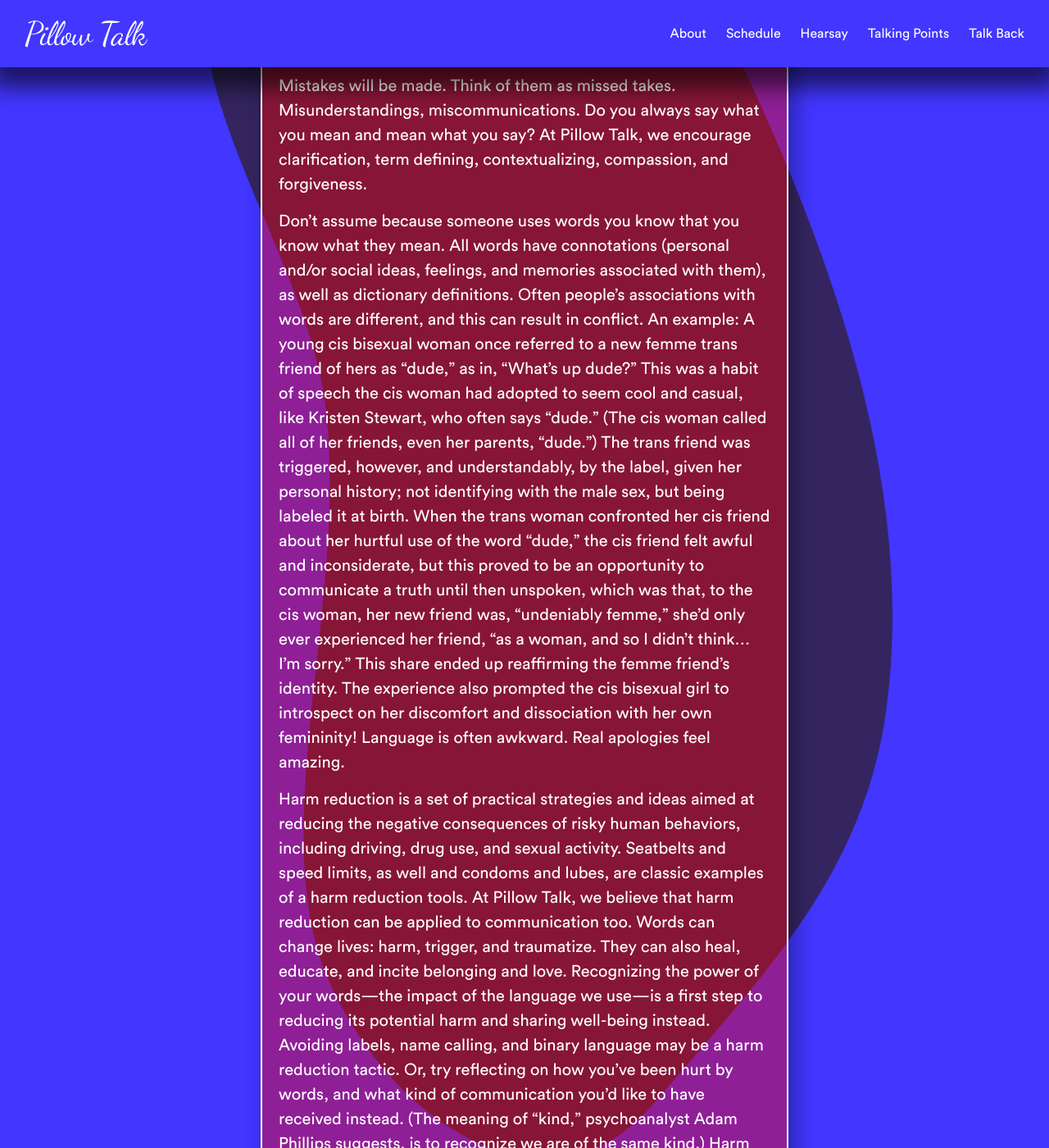
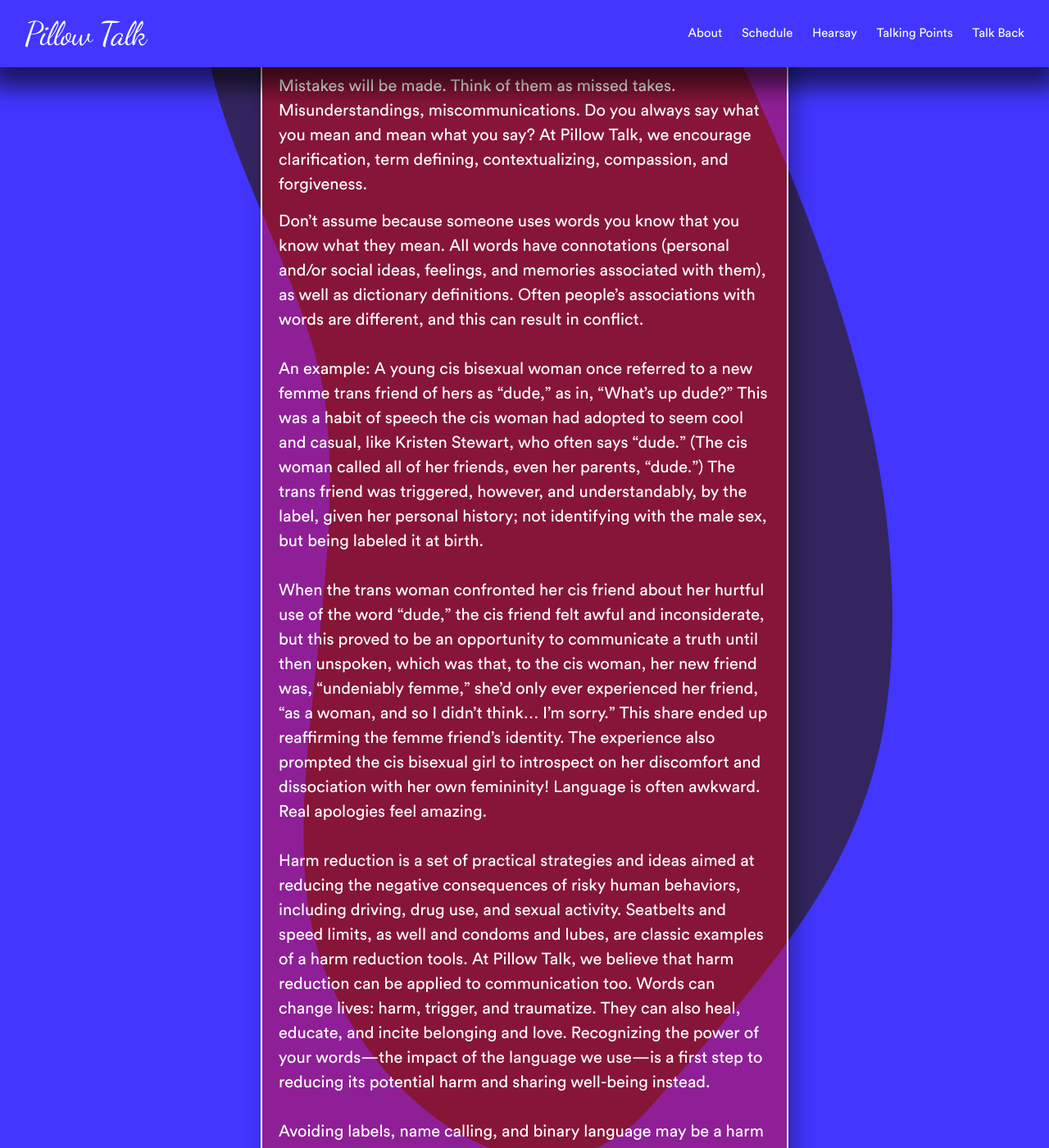
Before and after one commit to puppycodes/pillowtalk, a Jekyll site: the page built from talking-points.md, in a window 1280 px wide and 1400 px high, scrolled down 4821 px. Shown: the whole window at 82% size. Built offline with Jekyll 4.4.1, drawn with Linux system fonts in a browser that asks for light colours; nearby versions of some CDN libraries; some of the changed text lies outside the part shown.

Commit message:
update spacing etc

```diff
--- a/_includes/footer.html
+++ b/_includes/footer.html
@@ -1,5 +1,8 @@
 <footer class="site-footer">
 
 
+<span><a href="facebook.com">Facebook</a></span>
+<span><a href="instagram.com">Instagram</a></span>
+<span>email@somthing.com</span>
 
 </footer>
--- a/_sass/_layout.scss
+++ b/_sass/_layout.scss
@@ -19,6 +19,7 @@
 .page-content .wrapper {
   margin: 0;
   padding: 0;
+  max-width: 100%;
 }
 
 .site-title {
@@ -67,7 +68,7 @@
         position: absolute;
         top: 9px;
         right: 30px;
-        background-color: rgba(25, 25, 25, 0.7);
+        background-color: rgb(66, 55, 255);
         border-radius: 5px;
         text-align: right;
 
@@ -77,7 +78,7 @@
             width: 36px;
             height: 26px;
             line-height: 0;
-            padding-top: 10px;
+            padding-top: 18px;
             text-align: center;
 
             > svg {
@@ -85,7 +86,7 @@
                 height: 15px;
 
                 path {
-                    fill: $grey-color-dark;
+                    fill: #fff;
                 }
             }
         }
@@ -114,8 +115,13 @@
  * Site footer
  */
 .site-footer {
-    padding: $spacing-unit 0;
+    padding: 5%;
+    border-top: 2px solid white;
 
+}
+
+.site-footer span {
+      margin-left: 15px;
 }
 
 .footer-heading {
--- a/css/main.scss
+++ b/css/main.scss
@@ -44,7 +44,7 @@
 // Our variables
 $base-font-family: Circular Std Book;
 $title-font-family: Dancing Script;
-$base-font-size:   16px;
+$base-font-size:   15px;
 $small-font-size:  $base-font-size * 0.875;
 $base-line-height: 1.5;
 
@@ -197,7 +197,8 @@
   margin-bottom: 20px;
   left: -20px;
   padding-bottom: 10px;
-  top: -10px;
+  padding-top: 100px;
+  margin-top: -100px;
   padding-right: 20px;
   padding-left: 20px;
   position: relative;
@@ -217,7 +218,11 @@
   border: 0;
   box-shadow: none;
   background-color: transparent;
-  max-width: 625px;
+  width: 100%;
+  max-width: 100%;
+  top: -50px;
+  position: relative;
+  border: none;
 }
 
 .full {
@@ -231,7 +236,7 @@
   width: auto;
       margin: auto;
       position: relative;
-      border: 2px solid white;
+      border: none;
       box-shadow: 8px 8px 21px 3px #00000047;
 }
 
--- a/talking-points.md
+++ b/talking-points.md
@@ -15,26 +15,46 @@
 
 Mistakes will be made. Think of them as missed takes. Misunderstandings, miscommunications. Do you always say what you mean and mean what you say? At Pillow Talk, we encourage clarification, term defining, contextualizing, compassion, and forgiveness.
 
-Don’t assume because someone uses words you know that you know what they mean. All words have connotations (personal and/or social ideas, feelings, and memories associated with them), as well as dictionary definitions. Often people’s associations with words are different, and this can result in conflict. An example: A young cis bisexual woman once referred to a new femme trans friend of hers as “dude,” as in, “What’s up dude?” This was a habit of speech the cis woman had adopted to seem cool and casual, like Kristen Stewart, who often says “dude.” (The cis woman called all of her friends, even her parents, “dude.”) The trans friend was triggered, however, and understandably, by the label, given her personal history; not identifying with the male sex, but being labeled it at birth. When the trans woman confronted her cis friend about her hurtful use of the word “dude,” the cis friend felt awful and inconsiderate, but this proved to be an opportunity to communicate a truth until then unspoken, which was that, to the cis woman, her new friend was, “undeniably femme,” she’d only ever experienced her friend, “as a woman, and so I didn’t think… I’m sorry.” This share ended up reaffirming the femme friend’s identity. The experience also prompted the cis bisexual girl to introspect on her discomfort and dissociation with her own femininity! Language is often awkward. Real apologies feel amazing.
-
-Harm reduction is a set of practical strategies and ideas aimed at reducing the negative consequences of risky human behaviors, including driving, drug use, and sexual activity. Seatbelts and speed limits, as well and condoms and lubes, are classic examples of a harm reduction tools. At Pillow Talk, we believe that harm reduction can be applied to communication too. Words can change lives: harm, trigger, and traumatize. They can also heal, educate, and incite belonging and love. Recognizing the power of your words—the impact of the language we use—is a first step to reducing its potential harm and sharing well-being instead. Avoiding labels, name calling, and binary language may be a harm reduction tactic. Or, try reflecting on how you’ve been hurt by words, and what kind of communication you’d like to have received instead. (The meaning of “kind,” psychoanalyst Adam Phillips suggests, is to recognize we are of the same kind.) Harm reduction can be applied to our inner voices, as well as to group discussion dynamics.
-
+Don’t assume because someone uses words you know that you know what they mean. All words have connotations (personal and/or social ideas, feelings, and memories associated with them), as well as dictionary definitions. Often people’s associations with words are different, and this can result in conflict.
+<br>
+<br>
+An example: A young cis bisexual woman once referred to a new femme trans friend of hers as “dude,” as in, “What’s up dude?” This was a habit of speech the cis woman had adopted to seem cool and casual, like Kristen Stewart, who often says “dude.” (The cis woman called all of her friends, even her parents, “dude.”) The trans friend was triggered, however, and understandably, by the label, given her personal history; not identifying with the male sex, but being labeled it at birth.
+<br>
+<br>
+When the trans woman confronted her cis friend about her hurtful use of the word “dude,” the cis friend felt awful and inconsiderate, but this proved to be an opportunity to communicate a truth until then unspoken, which was that, to the cis woman, her new friend was, “undeniably femme,” she’d only ever experienced her friend, “as a woman, and so I didn’t think… I’m sorry.” This share ended up reaffirming the femme friend’s identity. The experience also prompted the cis bisexual girl to introspect on her discomfort and dissociation with her own femininity! Language is often awkward. Real apologies feel amazing.
+<br>
+<br>
+Harm reduction is a set of practical strategies and ideas aimed at reducing the negative consequences of risky human behaviors, including driving, drug use, and sexual activity. Seatbelts and speed limits, as well and condoms and lubes, are classic examples of a harm reduction tools. At Pillow Talk, we believe that harm reduction can be applied to communication too. Words can change lives: harm, trigger, and traumatize. They can also heal, educate, and incite belonging and love. Recognizing the power of your words—the impact of the language we use—is a first step to reducing its potential harm and sharing well-being instead.
+<br>
+<br>
+Avoiding labels, name calling, and binary language may be a harm reduction tactic. Or, try reflecting on how you’ve been hurt by words, and what kind of communication you’d like to have received instead. (The meaning of “kind,” psychoanalyst Adam Phillips suggests, is to recognize we are of the same kind.) Harm reduction can be applied to our inner voices, as well as to group discussion dynamics.
+<br>
+<br>
 Some of us are more comfortable talking and taking up space than others. Please make space for shyness, that goes for the shy too—we’d love to hear from you, but you don’t have to. (In our experience, the quiet ones tend to be wise; when you’re not performing, you can really listen and reflect.)
-
+<br>
+<br>
 No one has the same set of experiences and influences. In each individual, class, race, gender, sex, education, religion, talents, confidences, hobbies, zodiacs, disabilities and abilities, and histories of abuses, accolades, travel, genetics, and on and on intersect—uniquely. This is an asset and exciting; we are as diverse within ourselves as we are in relation to one another.
-
+<br>
+<br>
 Language is communal and adaptative. We have, will, and can reinvent it.
-
+<br>
+<br>
 Language is a tool. It can be used to dominate. To belittle or inflate. To lie, or to reveal, connect, relate… Language is our system of law; is astrology; is poetry; is jokes; memes; tweets; and compliments. We find it helpful to think about what purpose our language is serving. What we want to achieve with and through it? Hammer something in? Deflect? Ease? Comfort? Compartmentalize? Prove how smart we are? Make someone else feel good? Sell something? Consider: the shape, force, purpose, and effectiveness of your words, as well as those all around you.
-
+<br>
+<br>
 You know how you can know what a pet or plant wants by how it looks, sounds, and moves? Humans are alive too! We can wilt, glow, whine, bark, cower, shake, and purr. At Pillow Talk, we intend to practice listening and responding to one another’s body language, that includes posture, vocal pitch, and tone, including our own—be mindful of it.
-
+<br>
+<br>
 Cushions of silence can be thoughtful.
-
+<br>
+<br>
 Intuition. Empathy. Telepathy. Clairvoyance. Prescience. That we have words for these concepts leads us to believe they exist.
-
+<br>
+<br>
 Often the feelings come first; incoherent, chaotic, overwhelming, ineffable, instinct. Sometimes they distill into words, stories, a lesson, clarity. It’s good to make space for the feels to reveal themselves...
-
+<br>
+<br>
 You know what’s a cool trick? Talking from different parts of your body. Feel into your heart, and try speaking from it. Do you mind, your eyes, throat, gut, loins...
-
+<br>
+<br>
 Things aren’t black and white, but words on the page often are ;)
```
Also changed, not shown: 2 other files.
